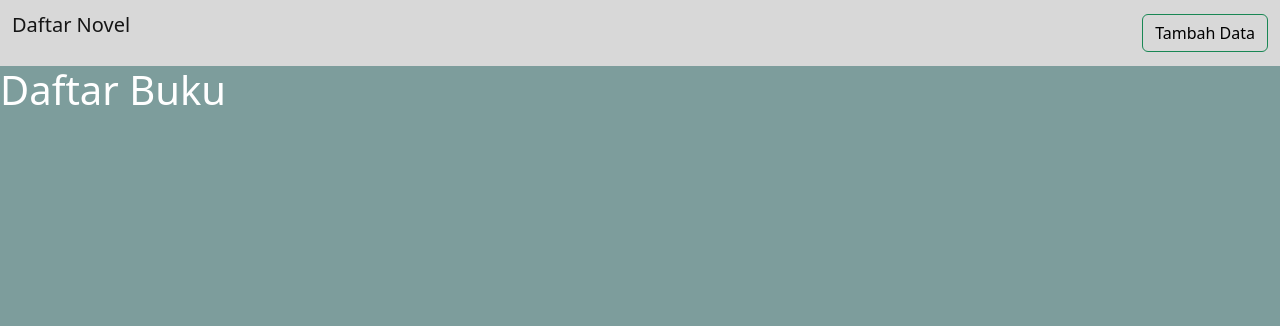
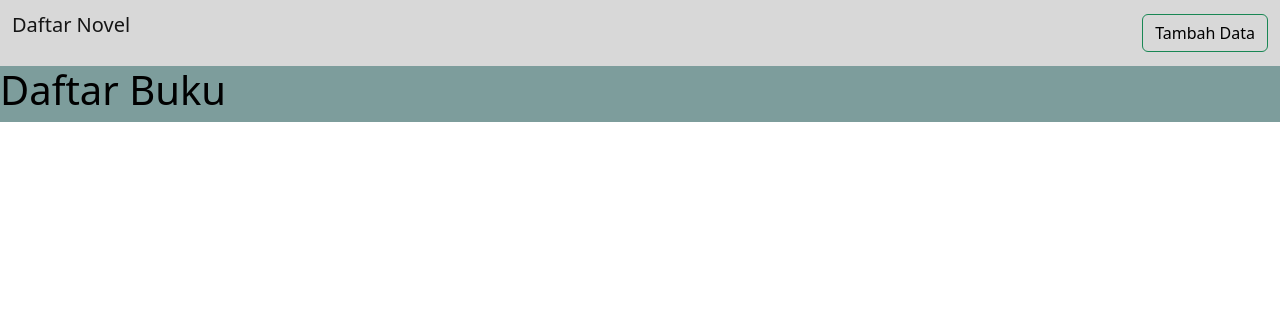
Before and after one commit to SitiKomalasari14/prakweb_b_203040078, a PHP site: page / in a window 1280 px wide. Shown: the top 326 px of the page. Run offline with PHP 8.4, Linux system fonts and the light colour scheme; data that the repository does not hold is empty.

Commit message:
mengubah background color dan tambah file css

```diff
--- a/pw/index.php
+++ b/pw/index.php
@@ -10,19 +10,11 @@ $buku = query("SELECT * FROM buku");
   <meta charset="utf-8">
   <meta name="viewport" content="width=device-width, initial-scale=1">
   <!-- Bootstrap -->
+  <link rel="stylesheet" href="style.css">
   <link href="https://cdn.jsdelivr.net/npm/bootstrap@5.2.1/dist/css/bootstrap.min.css" rel="stylesheet" integrity="sha384-iYQeCzEYFbKjA/T2uDLTpkwGzCiq6soy8tYaI1GyVh/UjpbCx/TYkiZhlZB6+fzT" crossorigin="anonymous">
-  <style>
-    body {
-      background-color: #7D9D9C;
-    }
-
-    h1 {
-      color: white;
-    }
-  </style>
 </head>
 
-<body>
+<div class="body">
   <div>
     <!-- NAVBAR -->
     <nav class="navbar sticky-top" style="background-color: #D8D8D8;">
@@ -64,7 +56,7 @@ $buku = query("SELECT * FROM buku");
 
   <script src="https://cdn.jsdelivr.net/npm/bootstrap@5.0.2/dist/js/bootstrap.bundle.min.js" integrity="sha384-MrcW6ZMFYlzcLA8Nl+NtUVF0sA7MsXsP1UyJoMp4YLEuNSfAP+JcXn/tWtIaxVXM" crossorigin="anonymous">
   </script>
-</body>
+</div>
 <!-- JS -->
 <script src="https://cdn.jsdelivr.net/npm/bootstrap@5.2.1/dist/js/bootstrap.bundle.min.js" integrity="sha384-u1OknCvxWvY5kfmNBILK2hRnQC3Pr17a+RTT6rIHI7NnikvbZlHgTPOOmMi466C8" crossorigin="anonymous"></script>
 </body>
--- /dev/null
+++ b/pw/style.css
@@ -0,0 +1,7 @@
+.body {
+  background-color: #7D9D9C;
+}
+
+h1 {
+  color: black;
+}
```
